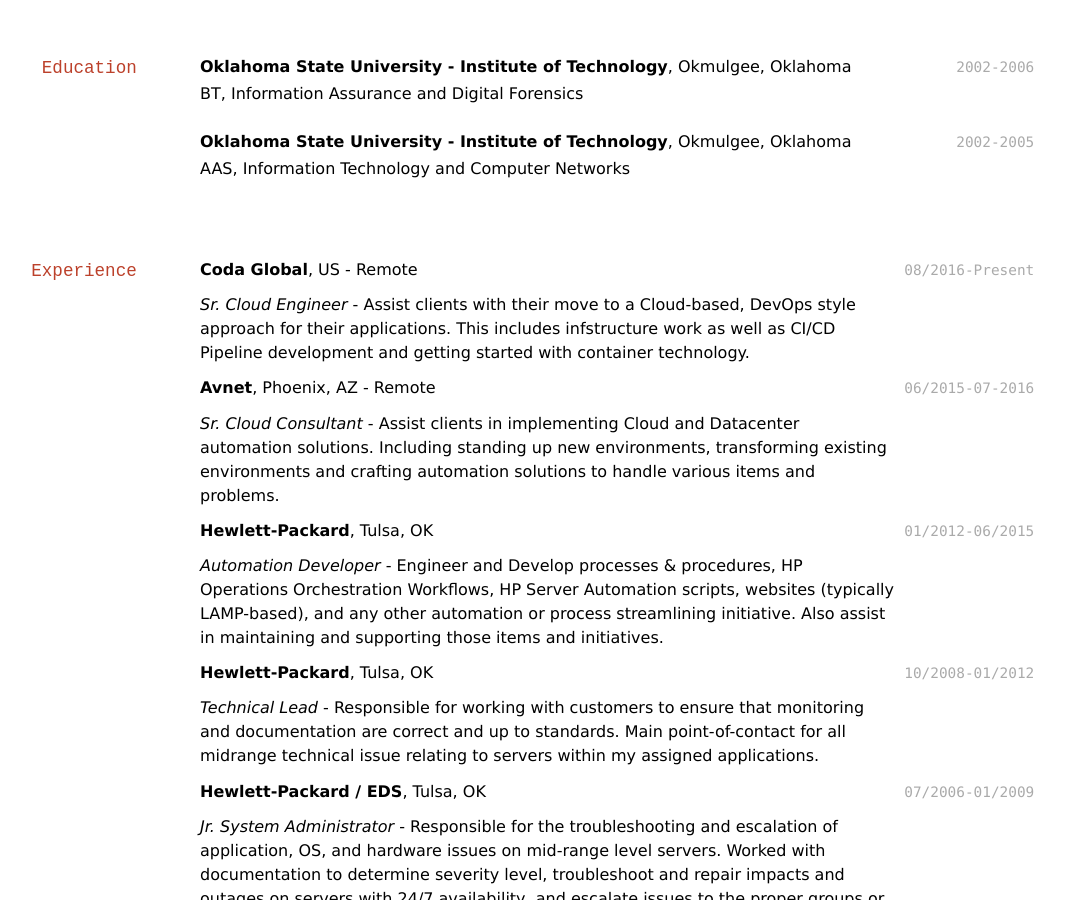
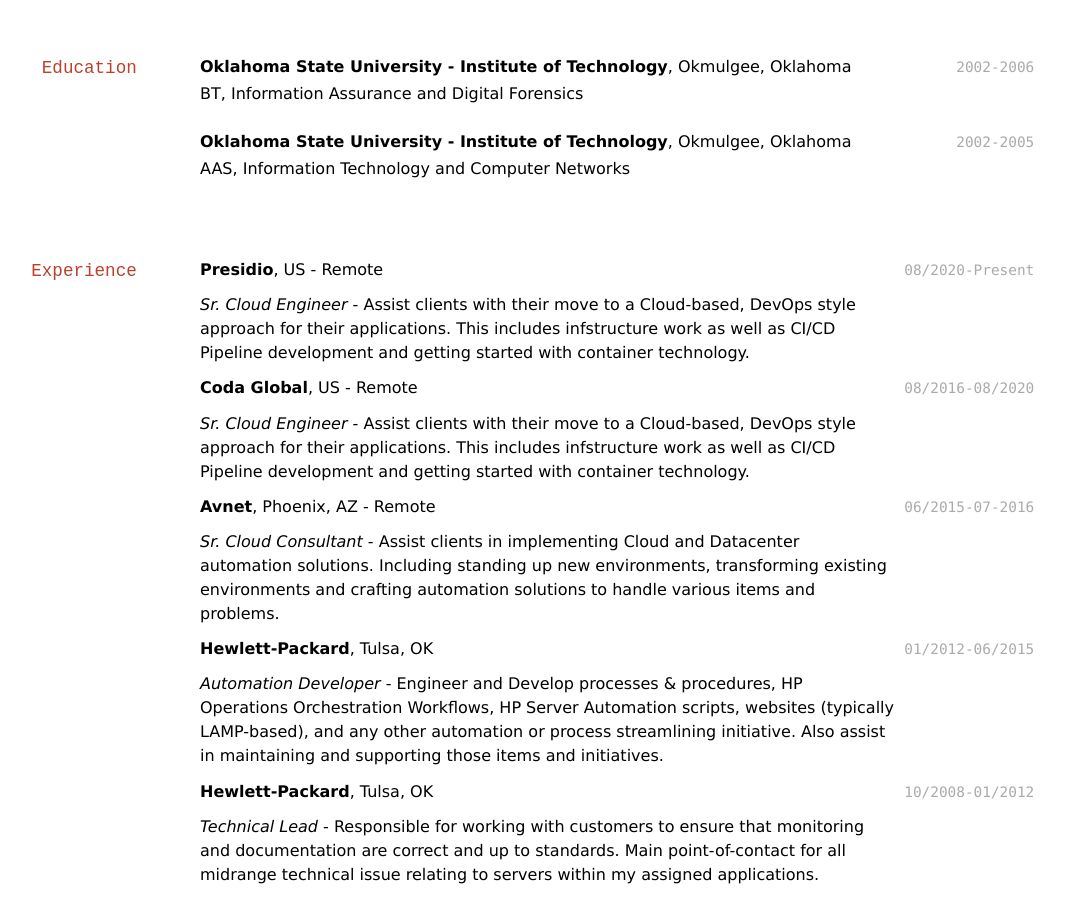
Before and after one commit to audioboxer217/audioboxer217.github.io, a Jekyll site: the page built from index.md, in a window 1280 px wide and 900 px high, scrolled down 484 px. Shown: the whole window, without its empty margins (132-1197 px from the left). Built offline with Jekyll 4.4.1, drawn with Linux system fonts in a browser that asks for light colours.

Commit message:
Add 'Presidio' Experience

```diff
--- a/index.md
+++ b/index.md
@@ -41,7 +41,12 @@
 
 ## Experience
 
-`08/2016-Present`
+`08/2020-Present`
+__Presidio__, US - Remote
+
+_Sr. Cloud Engineer_ - Assist clients with their move to a Cloud-based, DevOps style approach for their applications.  This includes infstructure work as well as CI/CD Pipeline development and getting started with container technology.
+
+`08/2016-08/2020`
 __Coda Global__, US - Remote
 
 _Sr. Cloud Engineer_ - Assist clients with their move to a Cloud-based, DevOps style approach for their applications.  This includes infstructure work as well as CI/CD Pipeline development and getting started with container technology.
```
